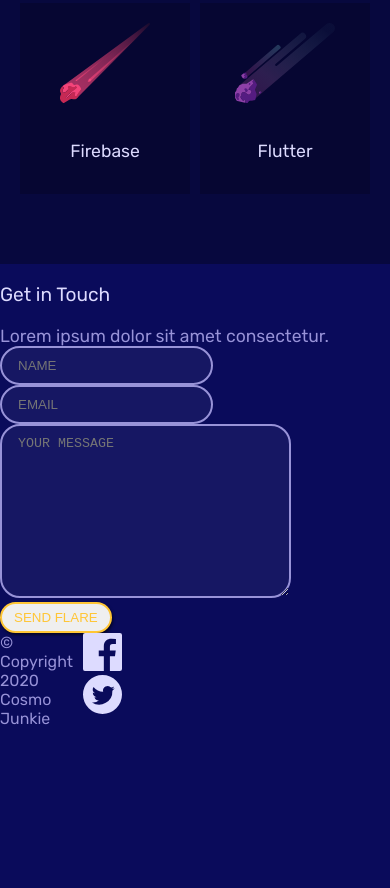
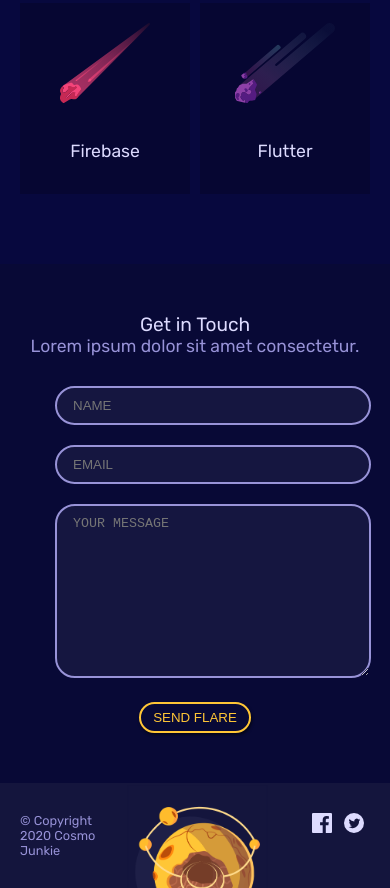
Before and after one commit to sepsol/cosmo-junkie, a plain HTML site: page index.html in a window 390 px wide. Shown: the part 1531-2419 px from the top of the page. Before the commit the page ends 2259 px from the top, so only its background shows below. Drawn offline with Linux system fonts and the light colour scheme.

Commit message:
finished the mobile view

```diff
--- a/styles.css
+++ b/styles.css
@@ -21,7 +21,7 @@ body {
   font-family: 'Rubik Regular';
 }
 .button {
-  background-color: none;
+  background-color: transparent;
   border: 2px solid var(--primary);
   border-radius: 20px;
   color: var(--primary);
@@ -29,6 +29,7 @@ body {
   padding: 6px 12px;
   box-shadow: 1px 2px 3px rgba(0, 0, 0, 0.6);
   display: inline-block;
+  cursor: pointer;
 }
 .button:hover {
   color: #222;
@@ -40,6 +41,7 @@ input, textarea {
   border-radius: 20px;
   color: #F2F2F2;
   padding: 10px 16px;
+  outline: none;
 }
 
 /* fonts */
@@ -144,6 +146,50 @@ h4 {
   height: 80px;
   margin: 10px auto;
 }
+#contact {
+  padding: 30px 20px;
+  background-color: #080936;
+}
+#contact h3, #contact p {
+  text-align: center;
+  margin-bottom: 0;
+}
+#contact form {
+  margin: 20px auto;
+  width: 80%;
+  max-width: 400px;
+  text-align: center;
+}
+#contact form input, #contact form textarea {
+  width: 100%;
+  margin: 10px 0;
+}
+#contact form .button {
+  margin-top: 10px;
+}
+footer {
+  padding: 30px 20px;
+  background-color: #14153D;
+  background-image: url('assets/footer_image.png');
+  background-size: 40%;
+  background-repeat: no-repeat;
+  background-position: top center;
+}
+footer p.copyright {
+  grid-column: 1/3;
+  font-size: 0.8em;
+}
+footer ul.social {
+  grid-column: 7/9;
+  display: flex;
+  justify-content: flex-end;
+}
+footer ul.social li {
+  margin: 0 6px;
+}
+footer ul.social li a img {
+  width: 20px;
+}
 
 /* small tablet styles */
 @media screen and (min-width: 620px) {
```
